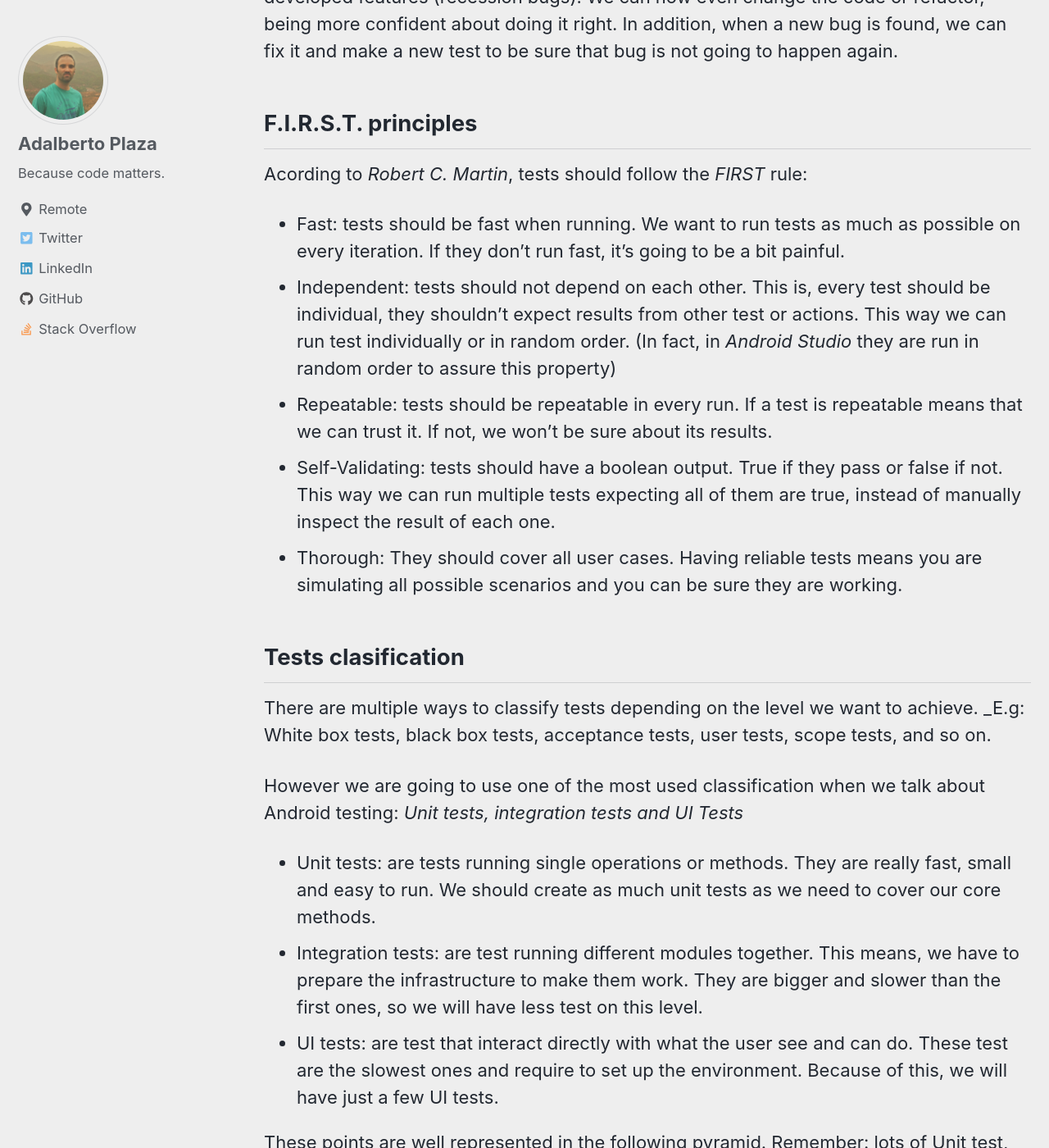
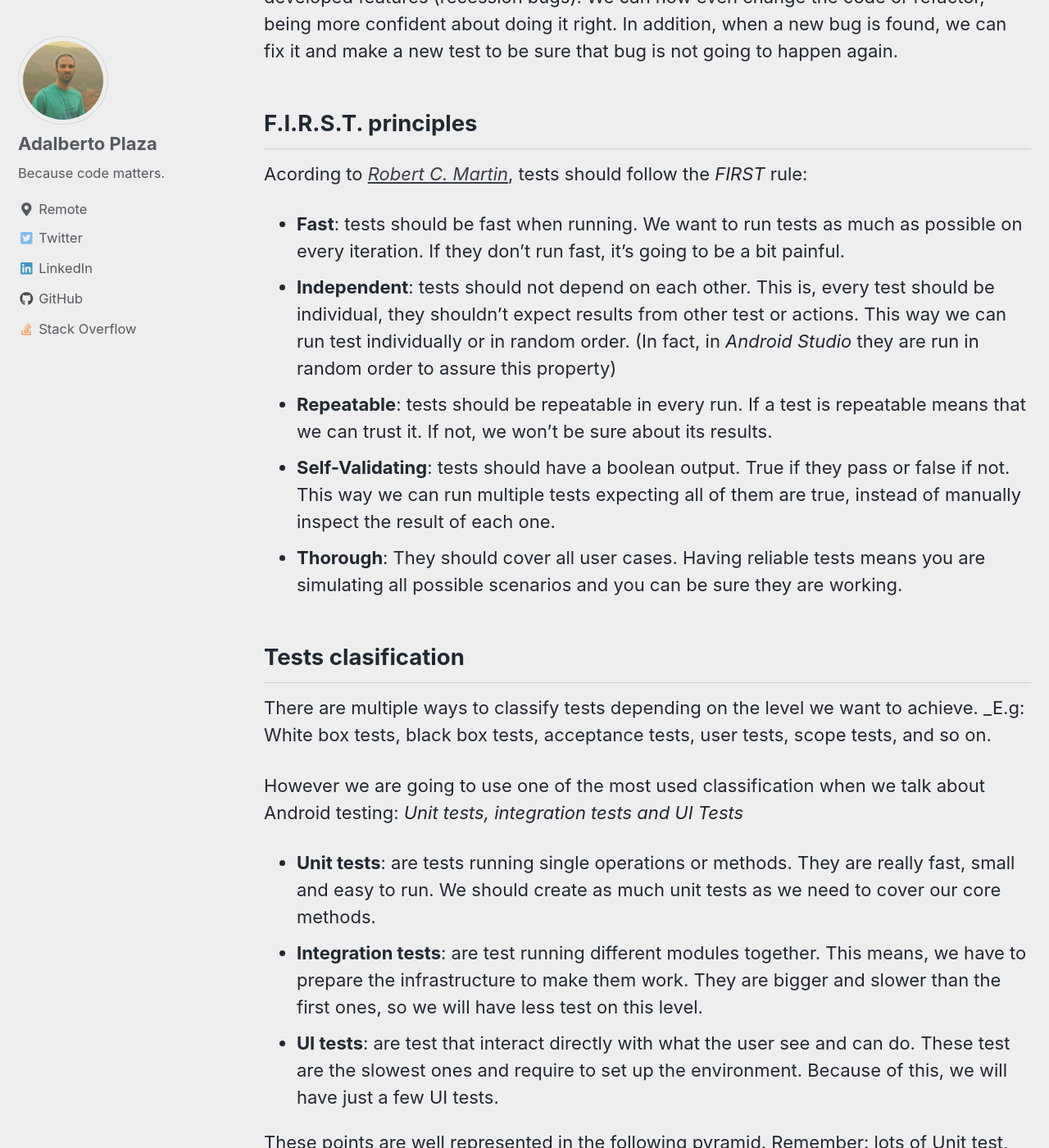
Before and after one commit to adalpari/adalpari.github.io, a Jekyll site: the page built from _posts/2018-10-16-android-testing-introduction.md, in a window 1280 px wide and 1400 px high, scrolled down 1293 px. Shown: the whole window at 82% size. Built offline with Jekyll 4.4.1, drawn with Linux system fonts in a browser that asks for light colours; nearby versions of some CDN libraries; a script bundle is joined from its source files by our own code; comment, search, counter and statistics services are not loaded; part of the change alters nothing that is shown.

Commit message:
Format changes

```diff
--- a/_posts/2018-10-16-android-testing-introduction.md
+++ b/_posts/2018-10-16-android-testing-introduction.md
@@ -22,13 +22,13 @@ In addition, when a new bug is found, we can fix it and make a new test to be su
 
 ## F.I.R.S.T. principles
 
-Acording to _Robert C. Martin_, tests should follow the _FIRST_ rule:
+Acording to [_Robert C. Martin_](../Clean-Code/), tests should follow the _FIRST_ rule:
 
-- Fast: tests should be fast when running. We want to run tests as much as possible on every iteration. If they don't run fast, it's going to be a bit painful.
-- Independent: tests should not depend on each other. This is, every test should be individual, they shouldn't expect results from other test or actions. This way we can run test individually or in random order. (In fact, in _Android Studio_ they are run in random order to assure this property)
-- Repeatable: tests should be repeatable in every run. If a test is repeatable means that we can trust it. If not, we won't be sure about its results.
-- Self-Validating: tests should have a boolean output. True if they pass or false if not. This way we can run multiple tests expecting all of them are true, instead of manually inspect the result of each one.
-- Thorough: They should cover all user cases. Having reliable tests means you are simulating all possible scenarios and you can be sure they are working.
+- __Fast__: tests should be fast when running. We want to run tests as much as possible on every iteration. If they don't run fast, it's going to be a bit painful.
+- __Independent__: tests should not depend on each other. This is, every test should be individual, they shouldn't expect results from other test or actions. This way we can run test individually or in random order. (In fact, in _Android Studio_ they are run in random order to assure this property)
+- __Repeatable__: tests should be repeatable in every run. If a test is repeatable means that we can trust it. If not, we won't be sure about its results.
+- __Self-Validating__: tests should have a boolean output. True if they pass or false if not. This way we can run multiple tests expecting all of them are true, instead of manually inspect the result of each one.
+- __Thorough__: They should cover all user cases. Having reliable tests means you are simulating all possible scenarios and you can be sure they are working.
 
 ## Tests clasification
 
@@ -36,9 +36,9 @@ There are multiple ways to classify tests depending on the level we want to achi
 
 However we are going to use one of the most used classification when we talk about Android testing: _Unit tests, integration tests and UI Tests_
 
-- Unit tests: are tests running single operations or methods. They are really fast, small and easy to run. We should create as much unit tests as we need to cover our core methods.
-- Integration tests: are test running different modules together. This means, we have to prepare the infrastructure to make them work. They are bigger and slower than the first ones, so we will have less test on this level.
-- UI tests: are test that interact directly with what the user see and can do. These test are the slowest ones and require to set up the environment. Because of this, we will have just a few UI tests.
+- __Unit tests__: are tests running single operations or methods. They are really fast, small and easy to run. We should create as much unit tests as we need to cover our core methods.
+- __Integration tests__: are test running different modules together. This means, we have to prepare the infrastructure to make them work. They are bigger and slower than the first ones, so we will have less test on this level.
+- __UI tests__: are test that interact directly with what the user see and can do. These test are the slowest ones and require to set up the environment. Because of this, we will have just a few UI tests.
 
 These points are well represented in the following pyramid. Remember: lots of Unit test, less integration tests and even less UI tests.
 
```
